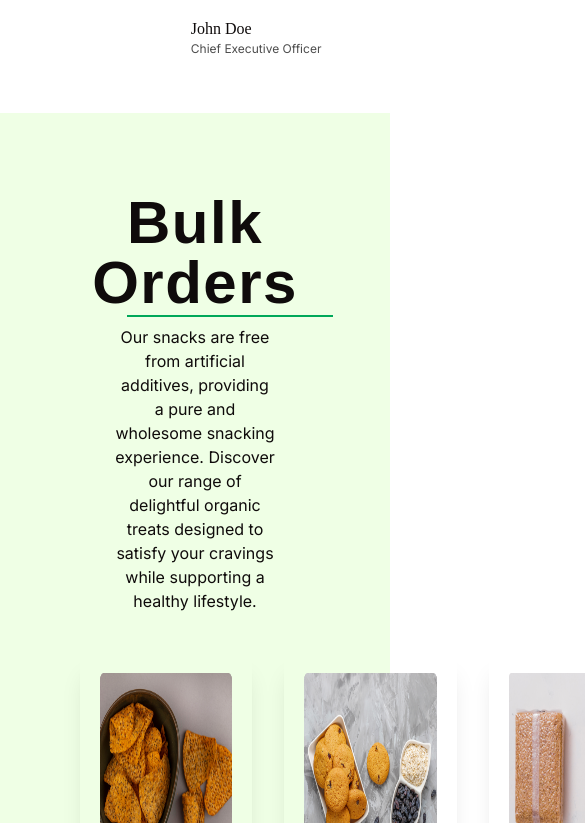
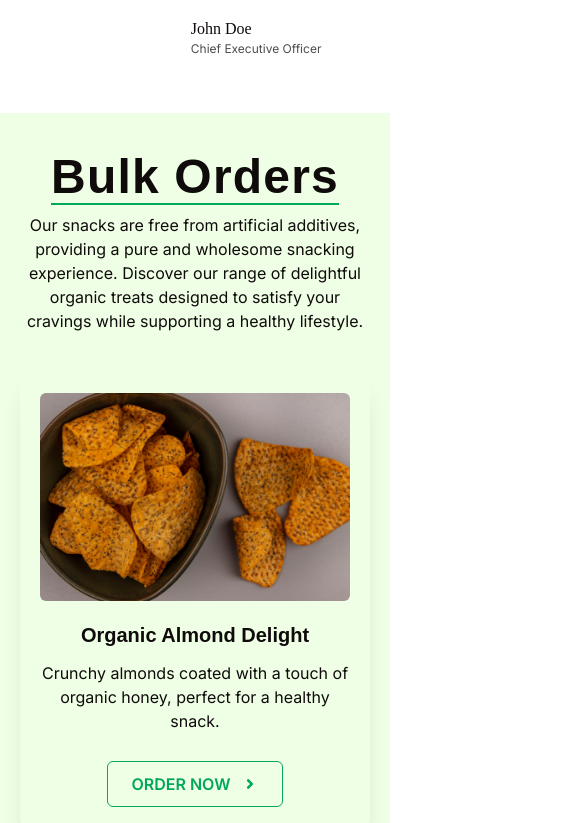
Before and after one commit to blossomobasi/organic_foodie_ecommerce, a React (Vite) app: page / in a window 390 px wide. Shown: the part 3081-3904 px from the top of the page, 585 px wide, since content can reach past the window. Built offline with nearby package versions, Linux system fonts and the light colour scheme; a web font is replaced by a local one.

Commit message:
Implement responsiveness

```diff
--- a/src/components/BulkOrders.tsx
+++ b/src/components/BulkOrders.tsx
@@ -27,9 +27,9 @@ const BulkOrders = () => {
         },
     ];
     return (
-        <section className="bg-primaryGreen-100 px-[5rem] py-20 text-center">
-            <div className="flex items-center flex-col space-y-3 w-[70%] mx-auto mb-10">
-                <h1 className="text-6xl nichrome tracking-wide relative before:absolute before:-bottom-1 before:h-0.5 before:w-full before:bg-primaryGreen-700 w-fit font-bold">
+        <section className="bg-primaryGreen-100 lg:px-20 px-5 md:py-20 py-10 text-center">
+            <div className="flex items-center flex-col space-y-3 lg:w-[70%] w-full mx-auto mb-10">
+                <h1 className="md:text-6xl text-5xl nichrome tracking-wide relative before:absolute before:-bottom-1 before:h-0.5 before:w-full before:bg-primaryGreen-700 w-fit font-bold">
                     Bulk Orders
                 </h1>
                 <p>
@@ -39,17 +39,22 @@ const BulkOrders = () => {
                 </p>
             </div>
 
-            <div className="flex space-x-8">
+            {/* <div className="flex md:flex-row flex-col md:space-x-8"> */}
+            <div className="grid lg:grid-cols-4 md:grid-cols-2 gap-8">
                 {bulkOrders.map((product) => (
                     <div
                         className="p-5 shadow-xl w-full rounded-lg"
                         key={product.title + crypto.randomUUID()}
                     >
-                        <img src={product.image} alt={product.title} className="w-full h-[13rem]" />
+                        <img
+                            src={product.image}
+                            alt={product.title}
+                            className="w-full h-[13rem] object-cover rounded-md"
+                        />
                         <h4 className="font-bold pt-5 mb-3 text-xl nichrome">{product.title}</h4>
                         <p className="pb-7">{product.description}</p>
                         <Button
-                            className="uppercase flex items-center gap-x-3 group w-fit mx-auto"
+                            className="uppercase flex items-center gap-x-3 group w-fit mx-auto whitespace-nowrap"
                             icon={
                                 <FaAngleRight className="group-hover:translate-x-2 transition-all duration-100" />
                             }
@@ -61,7 +66,7 @@ const BulkOrders = () => {
                 ))}
 
                 <div
-                    className="bg-primaryGreen-700 shadow-xl w-full rounded-lg text-white flex flex-col items-start justify-center"
+                    className="bg-primaryGreen-700 shadow-xl w-full rounded-lg text-white flex flex-col items-start justify-center p-5 md:h-full h-[25rem]"
                     style={{ backgroundImage: `url(${imageTools})`, backgroundRepeat: "no-repeat" }}
                 >
                     <div className="mx-auto grid place-content-center">
@@ -72,7 +77,7 @@ const BulkOrders = () => {
                             icon={
                                 <FaAngleRight className="group-hover:translate-x-2 transition-all duration-100" />
                             }
-                            className="border border-white flex items-center gap-x-3 group text-white hover:bg-transparent"
+                            className="border border-white flex items-center gap-x-3 group text-white hover:bg-transparent whitespace-nowrap"
                         >
                             See Others
                         </Button>
```
